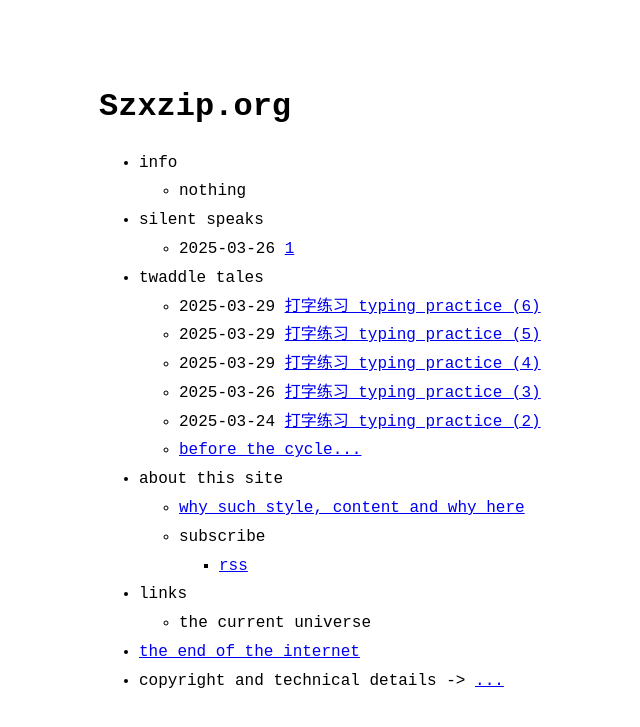
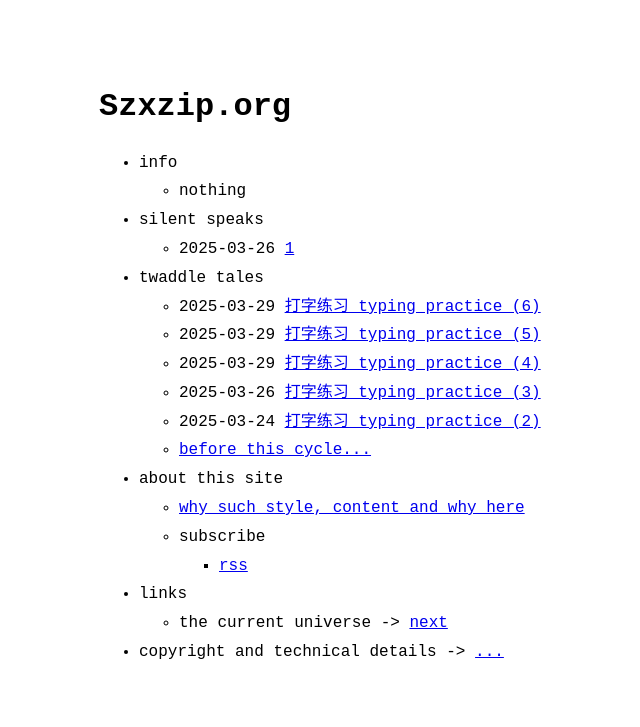
Before and after one commit to szxzip/szxzip.org, a Jekyll site: the page built from index.md, in a window 1280 px wide. Shown: the top 727 px of the page, without its empty margins (221-861 px from the left). Built offline with Jekyll 4.4.1, drawn with Linux system fonts in a browser that asks for light colours.

Commit message:
chore: nothing_universe

```diff
--- a/_data/menu.yml
+++ b/_data/menu.yml
@@ -11,7 +11,7 @@ entries:
       category: silent_speaks
       limit: 5
       show_more: true
-      show_more_text: before the cycle...
+      show_more_text: before this cycle...
       show_more_url: silent_speaks
 
   - title: twaddle tales
@@ -19,7 +19,7 @@ entries:
       category: twaddle_tales
       limit: 5
       show_more: true
-      show_more_text: before the cycle...
+      show_more_text: before this cycle...
       show_more_url: twaddle_tales
 
   - title: about this site
@@ -34,8 +34,7 @@ entries:
   - title: links
     entries:
       - title: the current universe
-
-  - title: the end of the internet
-    url: https://hmpg.net/
+    entries:
+      - title: the current universe -> <a href='https://hmpg.net/'>next</a>
 
   - title: copyright and technical details -> <a href='https://szxzip.org/copyright'>...</a>
```
Also changed, not shown: _posts/2025-03-29-typing-practice-(6).md (+9 -1 lines).
